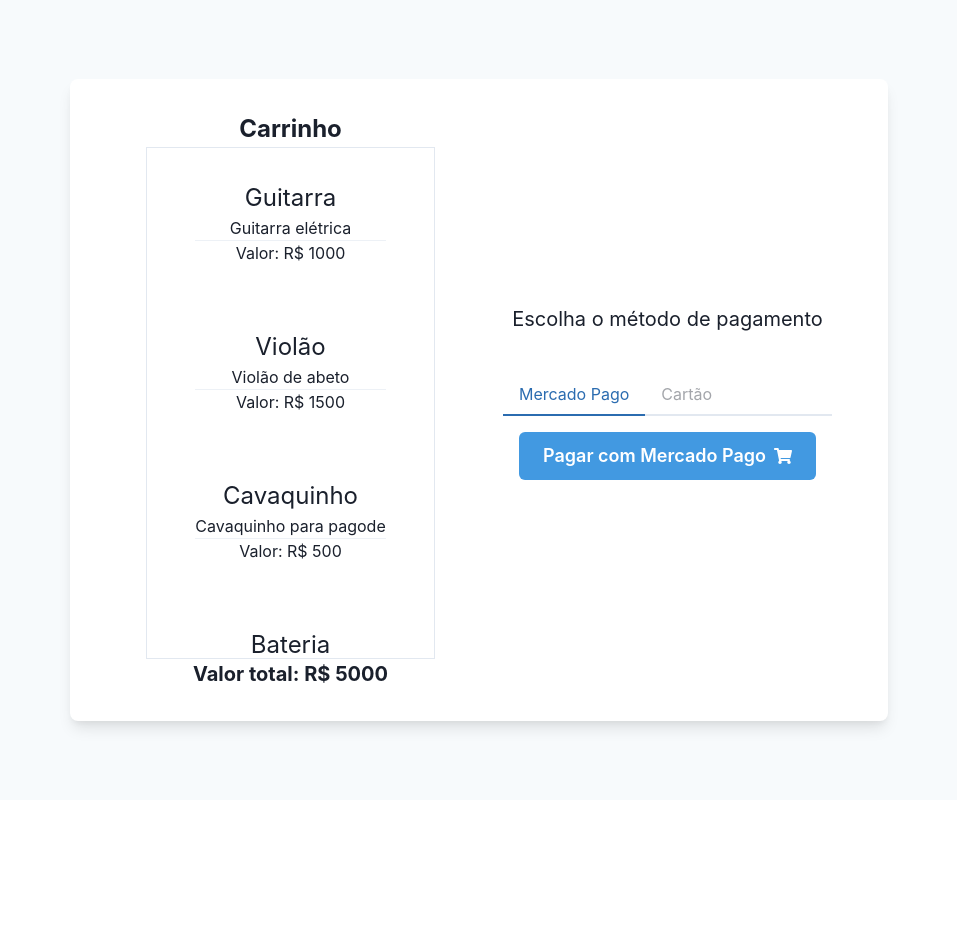
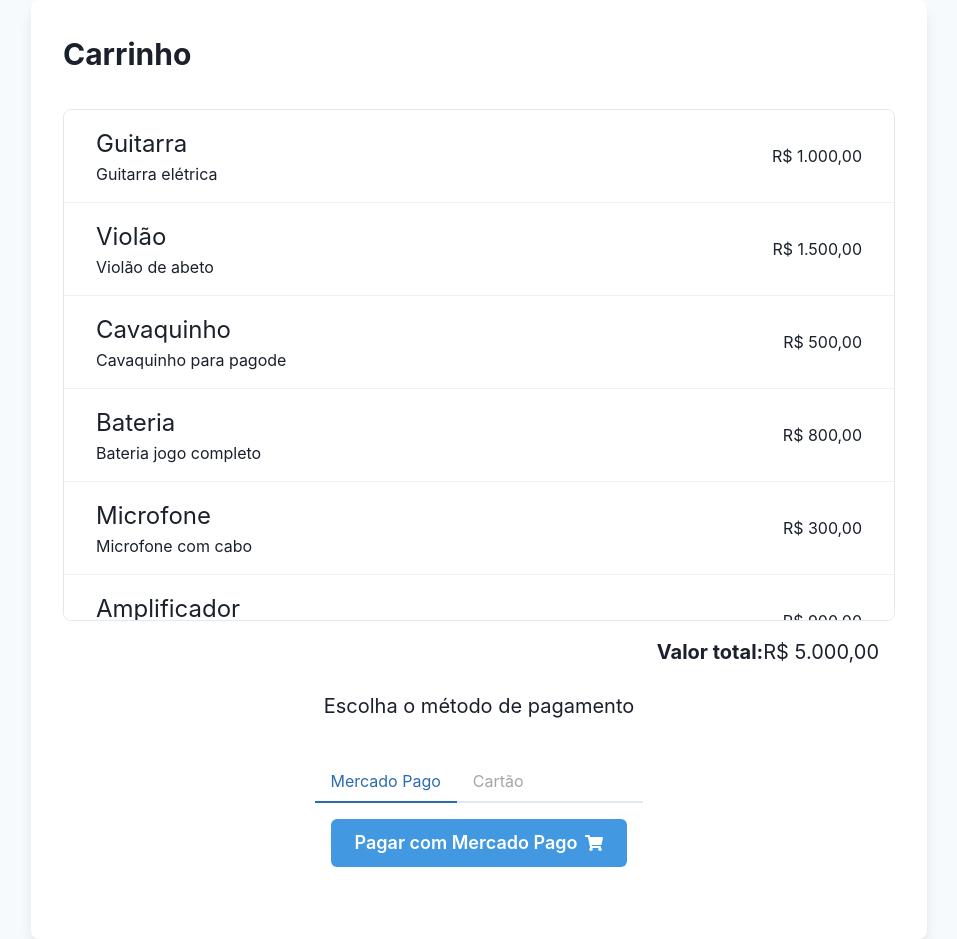
Before and after one commit to aqb/APS-application, a React (Create React App) app in the folder ProjetoRUP/musicshop-frontend/: page /finalizarpedido in a window 1280 px wide. Shown: the whole page, without its empty margins (161-1118 px from the left). Before the commit the page ends 800 px from the top, so only its background shows below. Built offline with nearby package versions, Linux system fonts and the light colour scheme.

Commit message:
refactor telaCriarPedido
also removed colorSwitch from TelaCadastro

```diff
--- a/ProjetoRUP/musicshop-frontend/src/telas/TelaCadastro/index.tsx
+++ b/ProjetoRUP/musicshop-frontend/src/telas/TelaCadastro/index.tsx
@@ -22,25 +22,14 @@ export default function TelaCadastro() {
   const [showPassword, setShowPassword] = useState(false);
 
   return (
-    <Flex
-      minH={"100vh"}
-      align={"center"}
-      justify={"center"}
-      bg={useColorModeValue("gray.50", "gray.800")}
-    >
+    <Flex minH={"100vh"} align={"center"} justify={"center"} bg="gray.50">
       <Stack spacing={8} mx={"auto"} maxW={"lg"} py={12} px={6}>
         <Stack align={"center"}>
           <Heading fontSize={"4xl"} textAlign={"center"}>
             Cadastro
           </Heading>
         </Stack>
-        <Box
-          rounded={"lg"}
-          bg={useColorModeValue("white", "gray.700")}
-          boxShadow={"lg"}
-          p={8}
-          w="lg"
-        >
+        <Box rounded={"lg"} bg="white" boxShadow={"lg"} p={8} w="lg">
           <Stack spacing={4}>
             <FormControl id="cpf" w="full">
               <FormLabel fontSize="20">CPF</FormLabel>
--- a/ProjetoRUP/musicshop-frontend/src/telas/TelaCriarPedido/index.tsx
+++ b/ProjetoRUP/musicshop-frontend/src/telas/TelaCriarPedido/index.tsx
@@ -58,65 +58,81 @@ const produtos = [
 
 export default function TelaCriarPedido() {
   return (
+    <Flex minH={"100vh"} align={"center"} justify={"center"} bg="gray.50">
       <Flex
-      minH={"100vh"}
-      align={"center"}
-      justify={"center"}
-      bg={useColorModeValue("gray.50", "gray.800")}
-    >
-      <Box
+        direction="column"
+        w="4xl"
         rounded={"lg"}
-        bg={useColorModeValue("white", "gray.700")}
+        bg="white"
         boxShadow={"lg"}
         p={8}
       >
-        <SimpleGrid columns={2}>
-          <Flex direction="column" alignItems="center">
-            <Flex>
-              <Text fontSize="2xl" fontWeight="bold">
+        <Flex pb="8">
+          <Text fontSize="3xl" fontWeight="bold">
             Carrinho
           </Text>
         </Flex>
+        <Flex direction="column" alignItems="center">
           <Flex
             maxHeight="lg"
             overflow="auto"
             direction="column"
             justifyContent="start"
             borderWidth="1px"
+            w="100%"
+            borderRadius={"lg"}
           >
             {produtos.map((produto, index) => (
-                <Flex
-                  key={index}
-                  rounded={"lg"}
-                  bg={useColorModeValue("white", "gray.700")}
-                  m="4"
-                  py="4"
-                  px="8"
-                  alignItems="center"
-                  direction="column"
-                >
+              <Flex key={index} direction="column">
+                <Flex bg="white" py="4" px="8" alignItems="center" w="100%">
+                  <Flex w="100%" alignItems={"center"}>
+                    <Flex direction="column">
                       <Text fontSize="2xl">{produto.nome}</Text>
                       <Text>{produto.descricao}</Text>
+                    </Flex>
+                    <Spacer />
+                    <Text>
+                      {produto.valor.toLocaleString("pt-br", {
+                        style: "currency",
+                        currency: "BRL"
+                      })}
+                    </Text>
+                  </Flex>
+                </Flex>
                 <Divider />
-                  <Text>Valor: R$ {produto.valor}</Text>
               </Flex>
             ))}
           </Flex>
+        </Flex>
+        <Flex pt="4" pr="4" justifyContent={"end"}>
           <Text fontSize="xl" fontWeight="bold">
-              Valor total: R${" "}
+            {"Valor total:"}
+          </Text>
+          <Text fontSize="xl">
             {produtos
               .map(item => item.valor)
-                .reduce((prev, curr) => prev + curr, 0)}
+              .reduce((prev, curr) => prev + curr, 0)
+              .toLocaleString("pt-br", {
+                style: "currency",
+                currency: "BRL"
+              })}
           </Text>
         </Flex>
+        <Flex w="100%" alignItems="center" justifyContent="center">
           <Flex
             alignItems="center"
             justifyContent="center"
             direction="column"
             p="6"
+            w="md"
           >
             <Text fontSize="xl">Escolha o método de pagamento</Text>
-            <Box w="100%" pt="10">
+            <Flex
+              w="100%"
+              pt="10"
+              alignItems={"center"}
+              justifyContent="center"
+            >
               <Tabs>
                 <TabList>
                   <Tab>Mercado Pago</Tab>
@@ -141,10 +157,10 @@ export default function TelaCriarPedido() {
                   </TabPanel>
                 </TabPanels>
               </Tabs>
-            </Box>
             </Flex>
-        </SimpleGrid>
-      </Box>
+          </Flex>
+        </Flex>
+      </Flex>
     </Flex>
   );
 }
```
Lines whose indentation alone changed are shown as unchanged.
